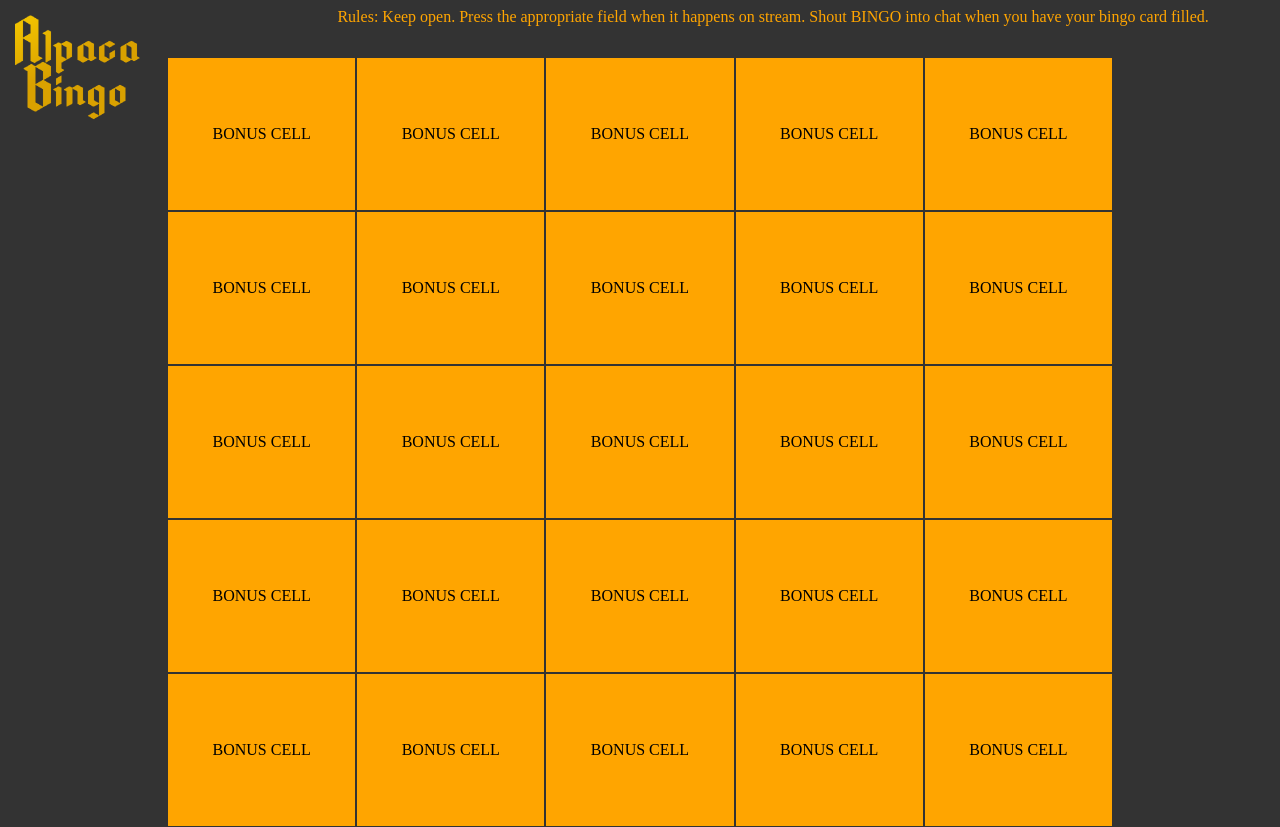
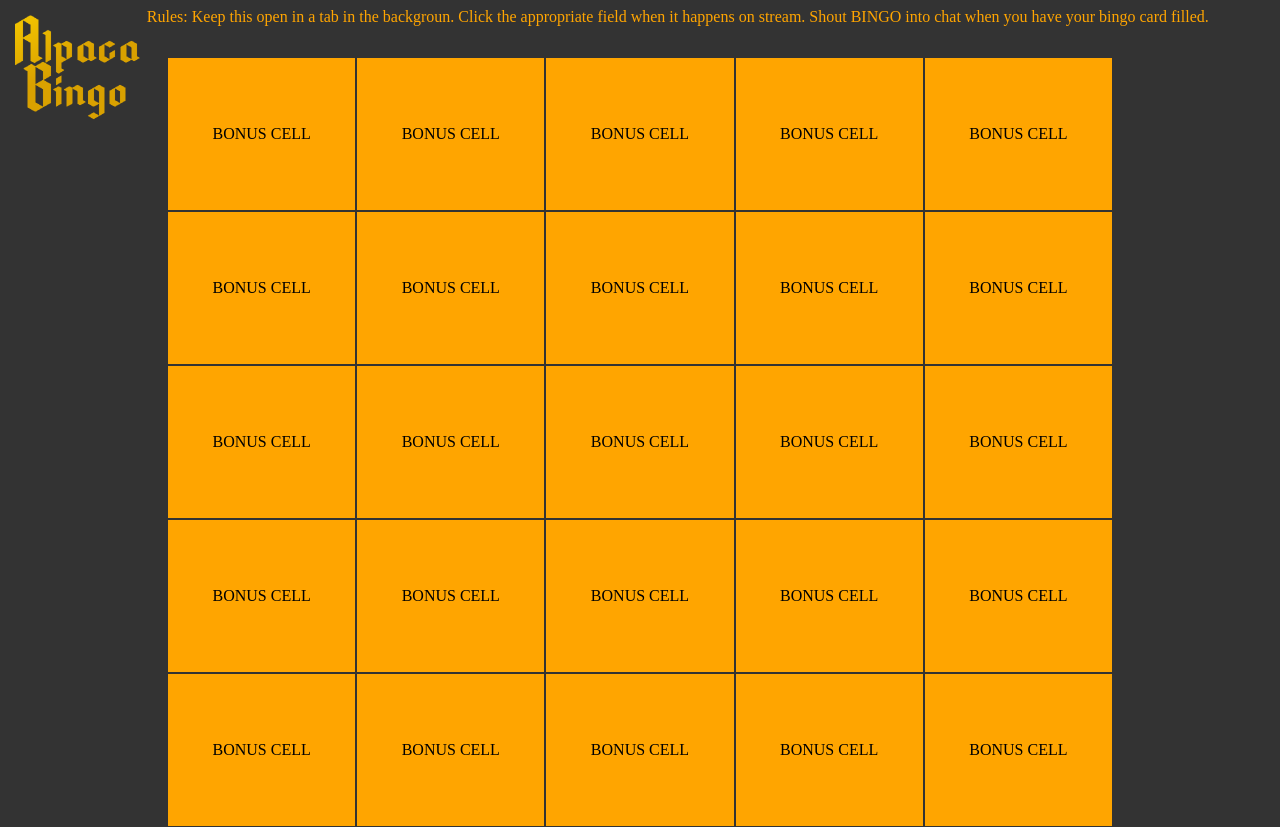
Before and after one commit to MHohenberg/AlpacaBingo, a PHP site: page / in a window 1280 px wide. Shown: the top 827 px of the page. Run offline with PHP 8.4, Linux system fonts and the light colour scheme; data that the repository does not hold is empty.

Commit message:
More rules clarifications, more keywords

```diff
--- a/index.php
+++ b/index.php
@@ -42,7 +42,7 @@
 	</head>
 	<body>
 
-<div class="rules">Rules: Keep open. Press the appropriate field when it happens on stream. Shout BINGO into chat when you have your bingo card filled. </div>
+<div class="rules">Rules: Keep this open in a tab in the backgroun. Click the appropriate field when it happens on stream. Shout BINGO into chat when you have your bingo card filled. </div>
 
 	<audio id="bingosound" loop= "false" volume="60">
 		<source src="bingo.wav" id="bingo" type="audio/wav">
```
Also changed, not shown: 1 other file.
